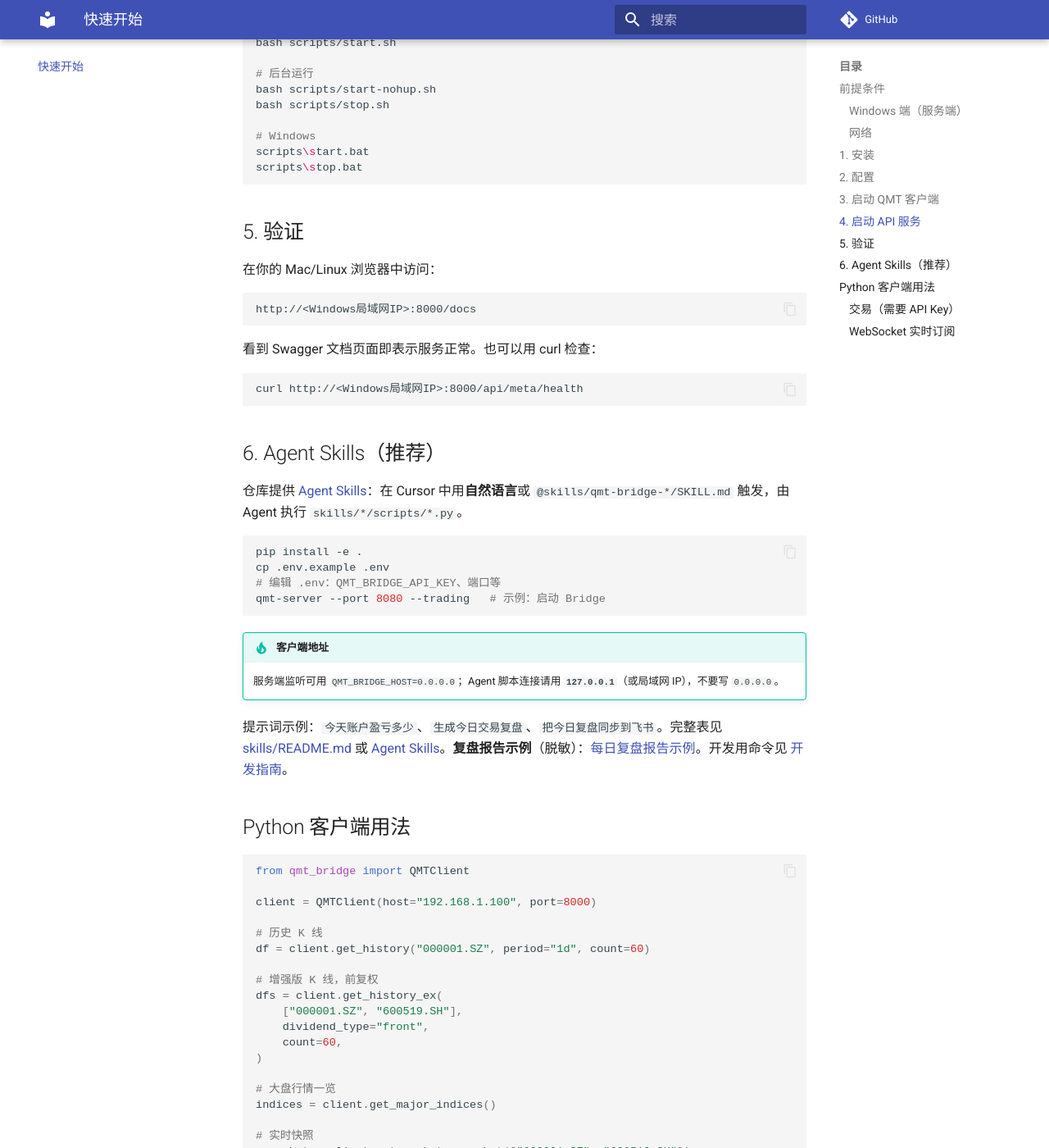
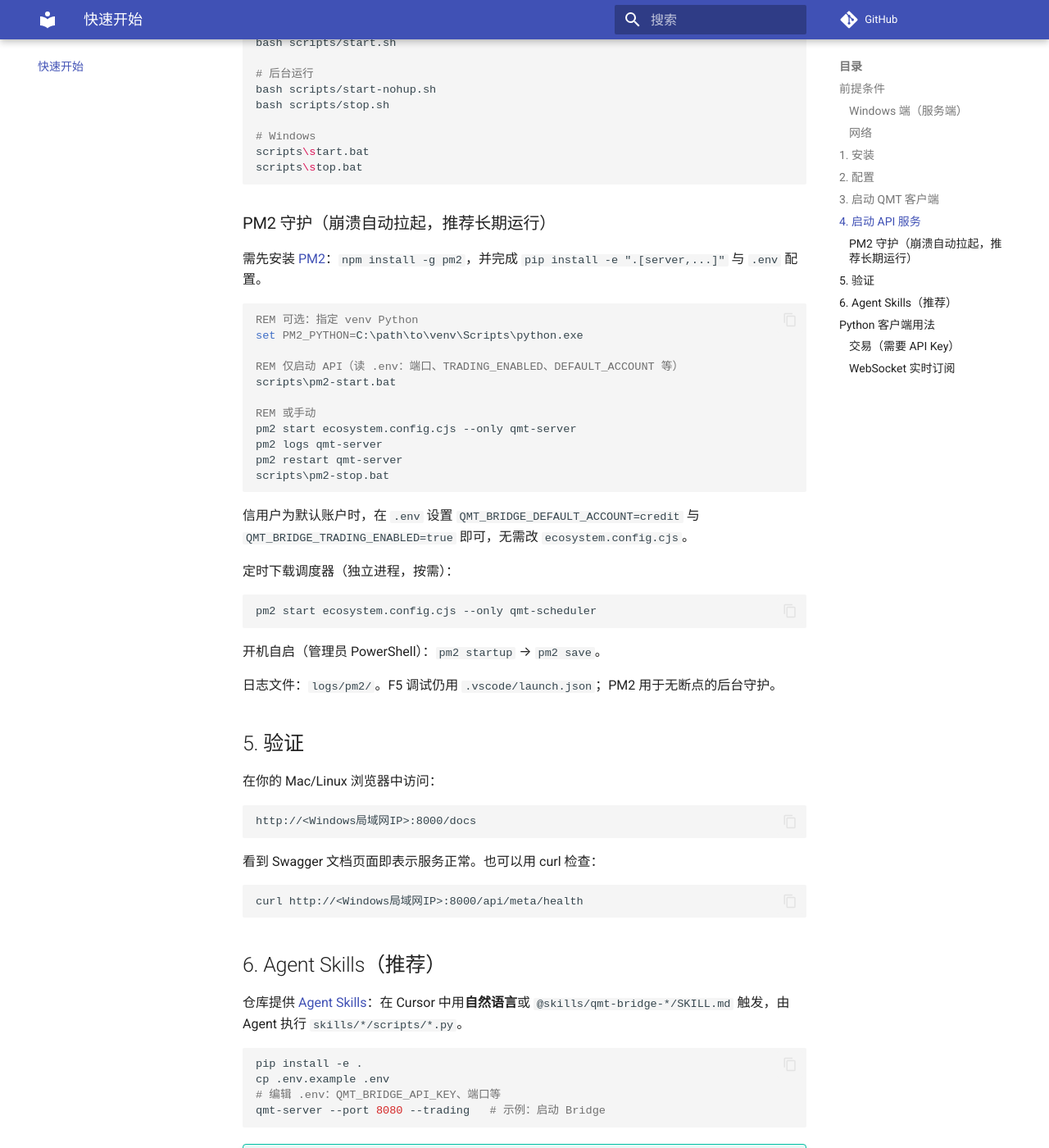
Before and after one commit to atorber/qmt-trading-skill, an MkDocs documentation site: the page built from docs/getting-started.md, in a window 1280 px wide and 1400 px high, scrolled down 1739 px. Shown: the whole window at 82% size. Built offline with MkDocs 1.6.1 and Material for MkDocs 9.7.7, drawn with Linux system fonts in a browser that asks for light colours; comment, search, counter and statistics services are not loaded.

Commit message:
feat: 增加 PM2 守护启动并更新 Skills 索引文档 (v2.9.0)
新增 ecosystem.config.cjs 与 pm2 启停脚本，崩溃自动拉起 qmt-server；同步 getting-started、skills/README 与 .env 说明。

Co-authored-by: Cursor <cursoragent@cursor.com>

````diff
--- a/docs/getting-started.md
+++ b/docs/getting-started.md
@@ -80,6 +80,36 @@ bash scripts/stop.sh
 scripts\start.bat
 scripts\stop.bat
 ```
+
+### PM2 守护（崩溃自动拉起，推荐长期运行）
+
+需先安装 [PM2](https://pm2.keymetrics.io/)：`npm install -g pm2`，并完成 `pip install -e ".[server,...]"` 与 `.env` 配置。
+
+```bat
+REM 可选：指定 venv Python
+set PM2_PYTHON=C:\path\to\venv\Scripts\python.exe
+
+REM 仅启动 API（读 .env：端口、TRADING_ENABLED、DEFAULT_ACCOUNT 等）
+scripts\pm2-start.bat
+
+REM 或手动
+pm2 start ecosystem.config.cjs --only qmt-server
+pm2 logs qmt-server
+pm2 restart qmt-server
+scripts\pm2-stop.bat
+```
+
+信用户为默认账户时，在 `.env` 设置 `QMT_BRIDGE_DEFAULT_ACCOUNT=credit` 与 `QMT_BRIDGE_TRADING_ENABLED=true` 即可，无需改 `ecosystem.config.cjs`。
+
+定时下载调度器（独立进程，按需）：
+
+```bat
+pm2 start ecosystem.config.cjs --only qmt-scheduler
+```
+
+开机自启（管理员 PowerShell）：`pm2 startup` → `pm2 save`。
+
+日志文件：`logs/pm2/`。F5 调试仍用 `.vscode/launch.json`；PM2 用于无断点的后台守护。
 
 ## 5. 验证
 
````
Also changed, not shown: CLAUDE.md (+1 -0 lines), ecosystem.config.cjs (added, +70 -0 lines), skills/README.md (+11 -5 lines), 5 other files.
